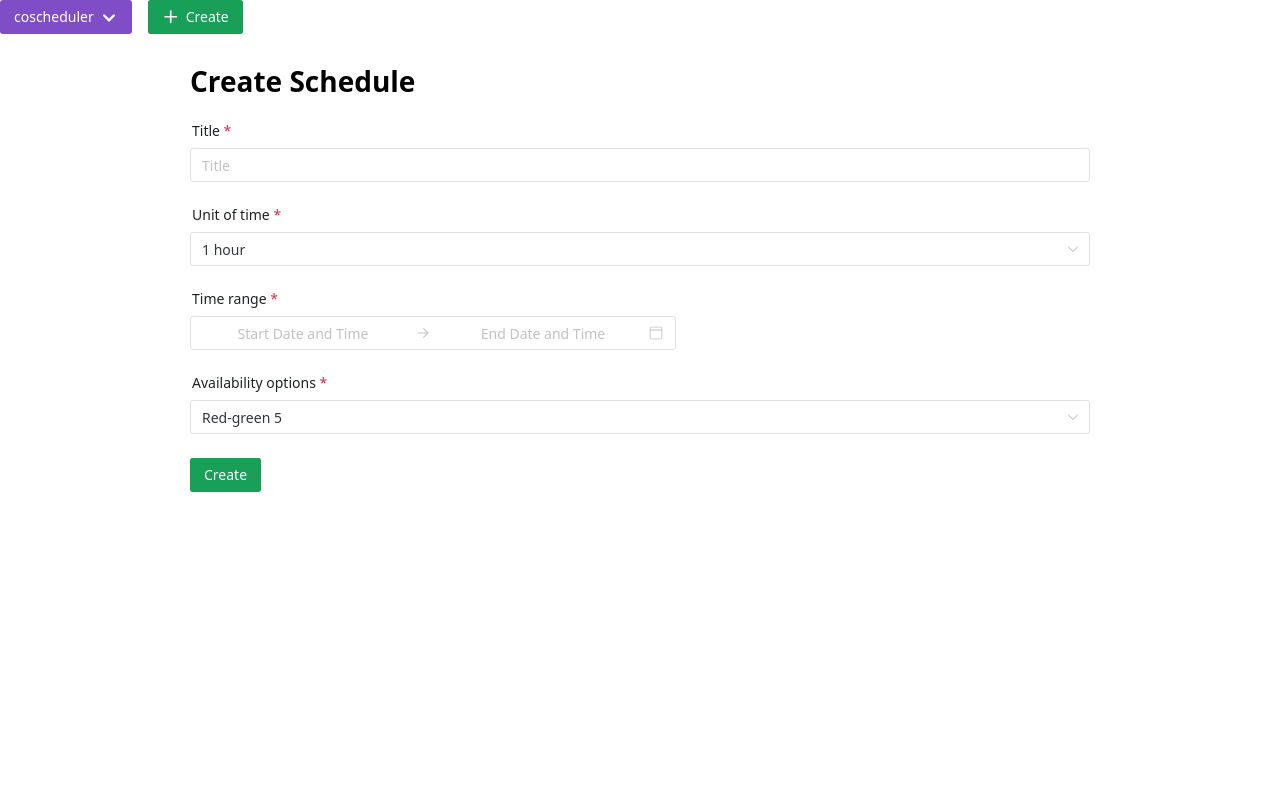
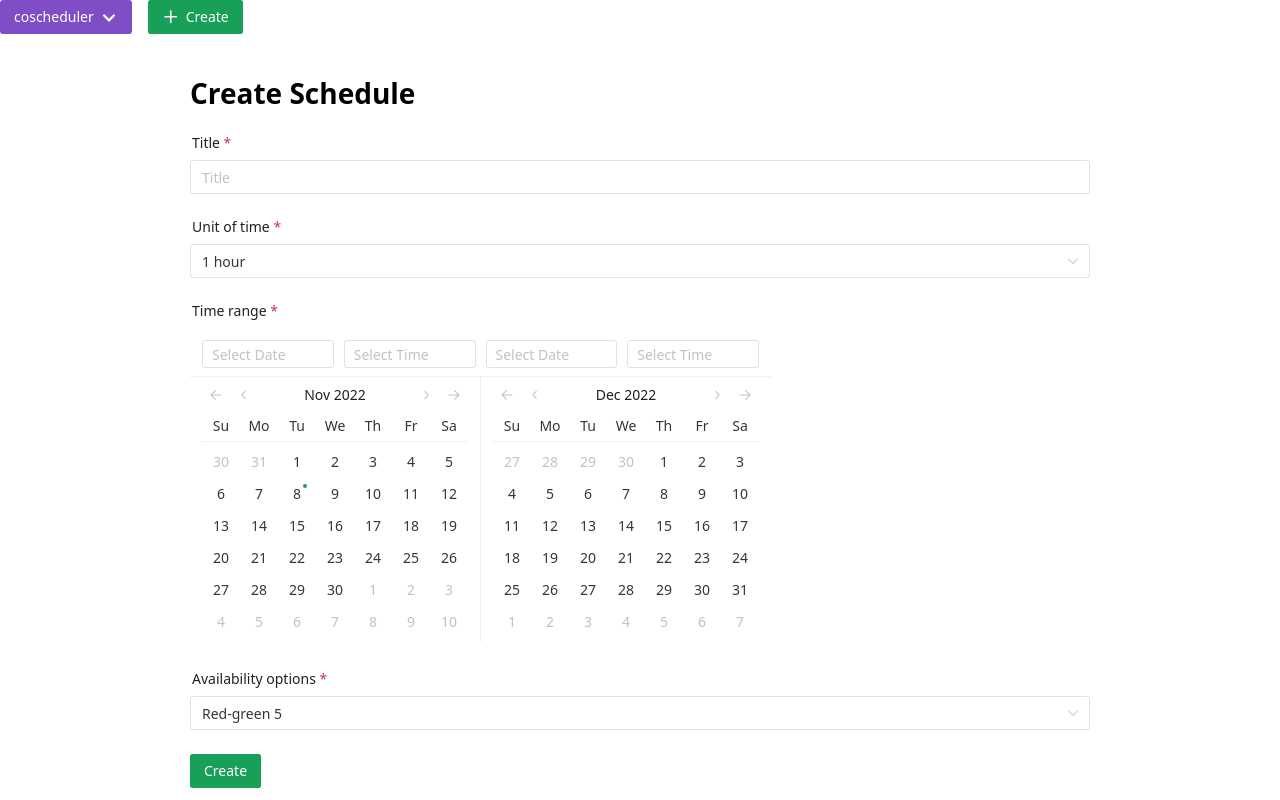
Before and after one commit to ylysyym/coscheduler, a Vue app: page /create in a window 1280 px wide. Built offline with nearby package versions, Linux system fonts and the light colour scheme.

Commit message:
show date picker as panel and allow scrolling schedule creation page

```diff
--- a/src/views/ScheduleCreator.vue
+++ b/src/views/ScheduleCreator.vue
@@ -1,9 +1,14 @@
 <template>
     <div class="container">
+        <n-scrollbar>
+            <div class="inner-container">
                 <h1>Create Schedule</h1>
                 <n-form :rules="rules" :model="fields" ref="form">
                     <n-form-item label="Title" path="title">
-                <n-input placeholder="Title" v-model:value="fields.title" />
+                        <n-input
+                            placeholder="Title"
+                            v-model:value="fields.title"
+                        />
                     </n-form-item>
                     <n-form-item label="Unit of time" path="timeUnit">
                         <n-select
@@ -14,6 +19,7 @@
                     </n-form-item>
                     <n-form-item label="Time range" path="timeRange">
                         <n-date-picker
+                            panel
                             :type="datePickerType"
                             v-model:value="fields.timeRange"
                             :time-picker-props="timePickerProps"
@@ -31,6 +37,8 @@
                     <n-button type="primary" @click="create">Create</n-button>
                 </n-form>
             </div>
+        </n-scrollbar>
+    </div>
 </template>
 
 <script setup lang="ts">
@@ -41,6 +49,7 @@ import {
     NForm,
     NFormItem,
     NInput,
+    NScrollbar,
     NSelect,
     useMessage,
 } from 'naive-ui';
@@ -190,7 +199,11 @@ const create = () => {
 
 <style scoped>
 .container {
+    height: calc(100% - 40px);
+}
+.inner-container {
     max-width: 900px;
     margin: 0 auto;
+    padding: 12px;
 }
 </style>
```
Lines whose indentation alone changed are shown as unchanged.
